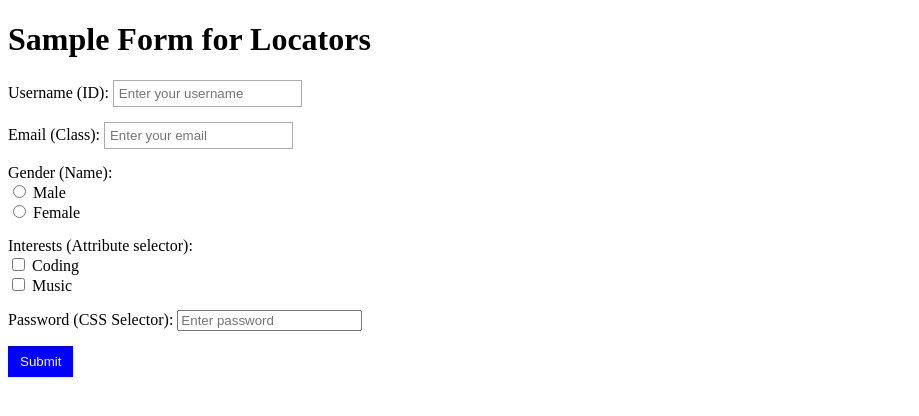
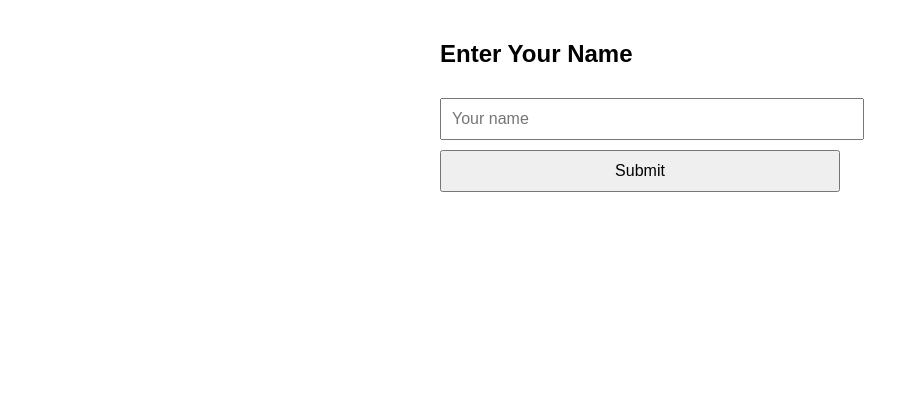
Before and after one commit to Chaitanya1210/autohealrecording, a plain HTML site: page index.html in a window 1280 px wide. Shown: the whole page, without its empty margins (0-919 px from the left). Drawn offline with Linux system fonts and the light colour scheme.

Commit message:
New Autoheal

```diff
--- a/index.html
+++ b/index.html
@@ -1,79 +1,58 @@
 <!DOCTYPE html>
 <html lang="en">
 <head>
-    <meta charset="UTF-8">
-    <title>Form Elements with Locators</title>
-    <style>
-        /* CSS Selectors */
-        .form-group {
-            margin-bottom: 15px;
-        }
-
-        input[type="text"] {
-            border: 1px solid #aaa;
-            padding: 5px;
-        }
-
-        .btn-primary {
-            background-color: blue;
-            color: white;
-            border: none;
-            padding: 8px 12px;
-            cursor: pointer;
-        }
-
-        #submitBtn:hover {
-            background-color: darkblue;
-        }
-    </style>
+  <meta charset="UTF-8" />
+  <meta name="viewport" content="width=device-width, initial-scale=1.0"/>
+  <title>Simple Input Form</title>
+  <style>
+    body {
+      font-family: Arial, sans-serif;
+      padding: 20px;
+      max-width: 400px;
+      margin: auto;
+    }
+    input, button {
+      padding: 10px;
+      font-size: 16px;
+      width: 100%;
+      margin-top: 10px;
+    }
+  </style>
 </head>
 <body>
+  <h2>Enter Your Name</h2>
 
-    <h1>Sample Form for Locators</h1>
+  <!-- Input field with multiple locators -->
+  <input
+    type="text"
+    id="name-input"
+    name="username"
+    placeholder="Your name"
+    data-testid="input-name"
+  />
 
-    <form action="#" method="post" id="sampleForm" name="sampleForm">
+  <!-- Button with multiple locators -->
+  <button
+    id="submit-button"
+    name="submitBtn"
+    data-testid="button-submit"
+    onclick="handleSubmit()"
+  >
+    Submit
+  </button>
 
-        <!-- Text Input using ID -->
-        <div class="form-group">
-            <label for="username">Username (ID):</label>
-            <input type="text" id="username" name="username" placeholder="Enter your username">
-        </div>
+  <p id="output" data-testid="output-text"></p>
 
-        <!-- Text Input using Class -->
-        <div class="form-group">
-            <label for="email">Email (Class):</label>
-            <input type="text" class="email-input" name="email" placeholder="Enter your email">
-        </div>
-
-        <!-- Radio Buttons using Name -->
-        <div class="form-group">
-            <label>Gender (Name):</label><br>
-            <input type="radio" id="male" name="gender" value="male">
-            <label for="male">Male</label><br>
-            <input type="radio" id="female" name="gender" value="female">
-            <label for="female">Female</label>
-        </div>
-
-        <!-- Checkbox using Attribute Selector -->
-        <div class="form-group">
-            <label>Interests (Attribute selector):</label><br>
-            <input type="checkbox" name="interest" value="coding" data-type="interest">
-            <label>Coding</label><br>
-            <input type="checkbox" name="interest" value="music" data-type="interest">
-            <label>Music</label>
-        </div>
-
-        <!-- Input with CSS Selector -->
-        <div class="form-group">
-            <label for="password">Password (CSS Selector):</label>
-            <input type="password" name="password" class="form-control password" placeholder="Enter password">
-        </div>
-
-        <!-- Submit Button using ID and Class -->
-        <div class="form-group">
-            <button type="submit" id="submitBtn" class="btn-primary">Submit</button>
-        </div>
-    </form>
-
+  <script>
+    function handleSubmit() {
+      const name = document.getElementById('name-input').value;
+      const output = document.getElementById('output');
+      if (name.trim()) {
+        output.textContent = `Hello, ${name}!`;
+      } else {
+        output.textContent = 'Please enter your name.';
+      }
+    }
+  </script>
 </body>
 </html>
```
